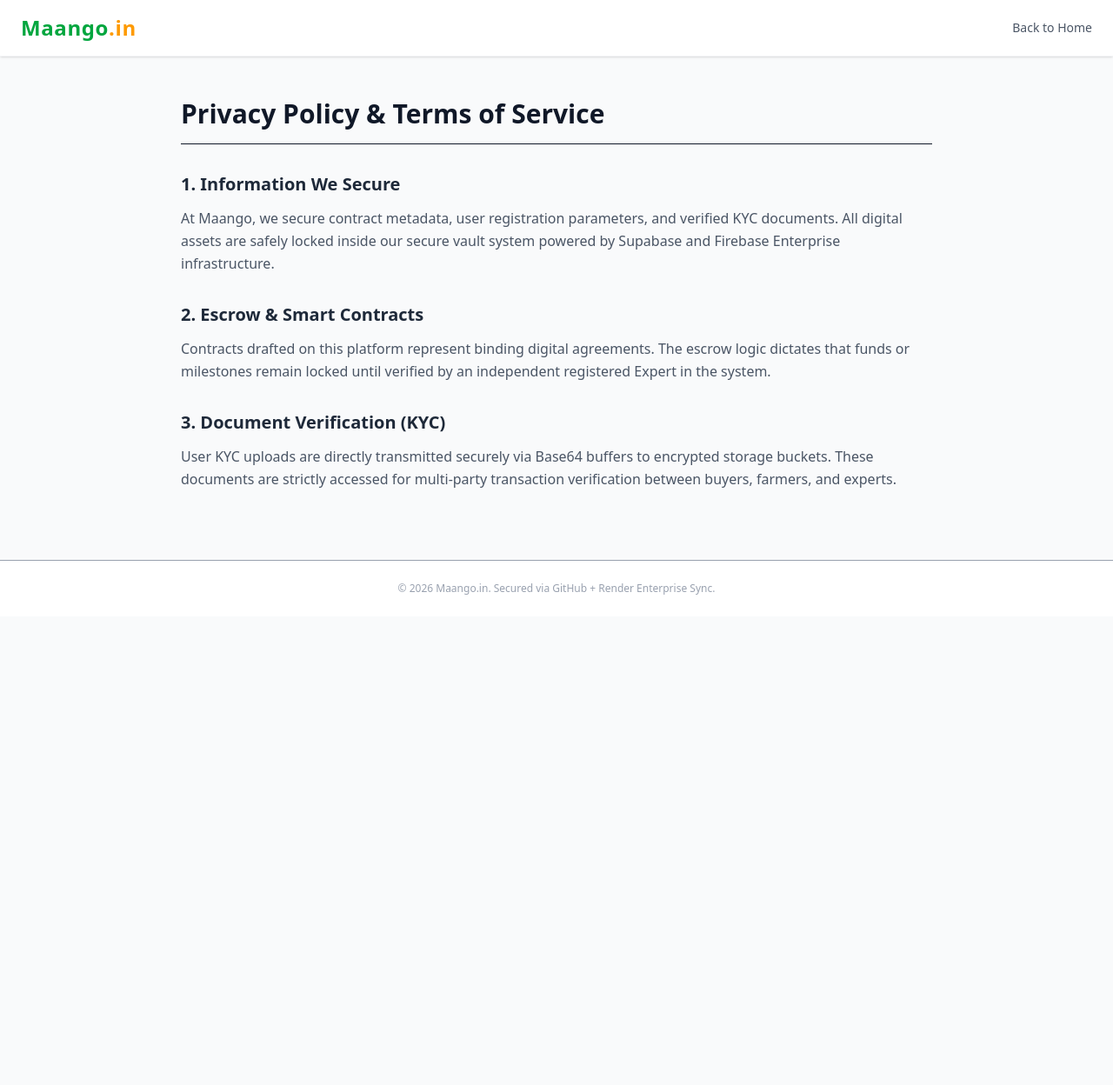
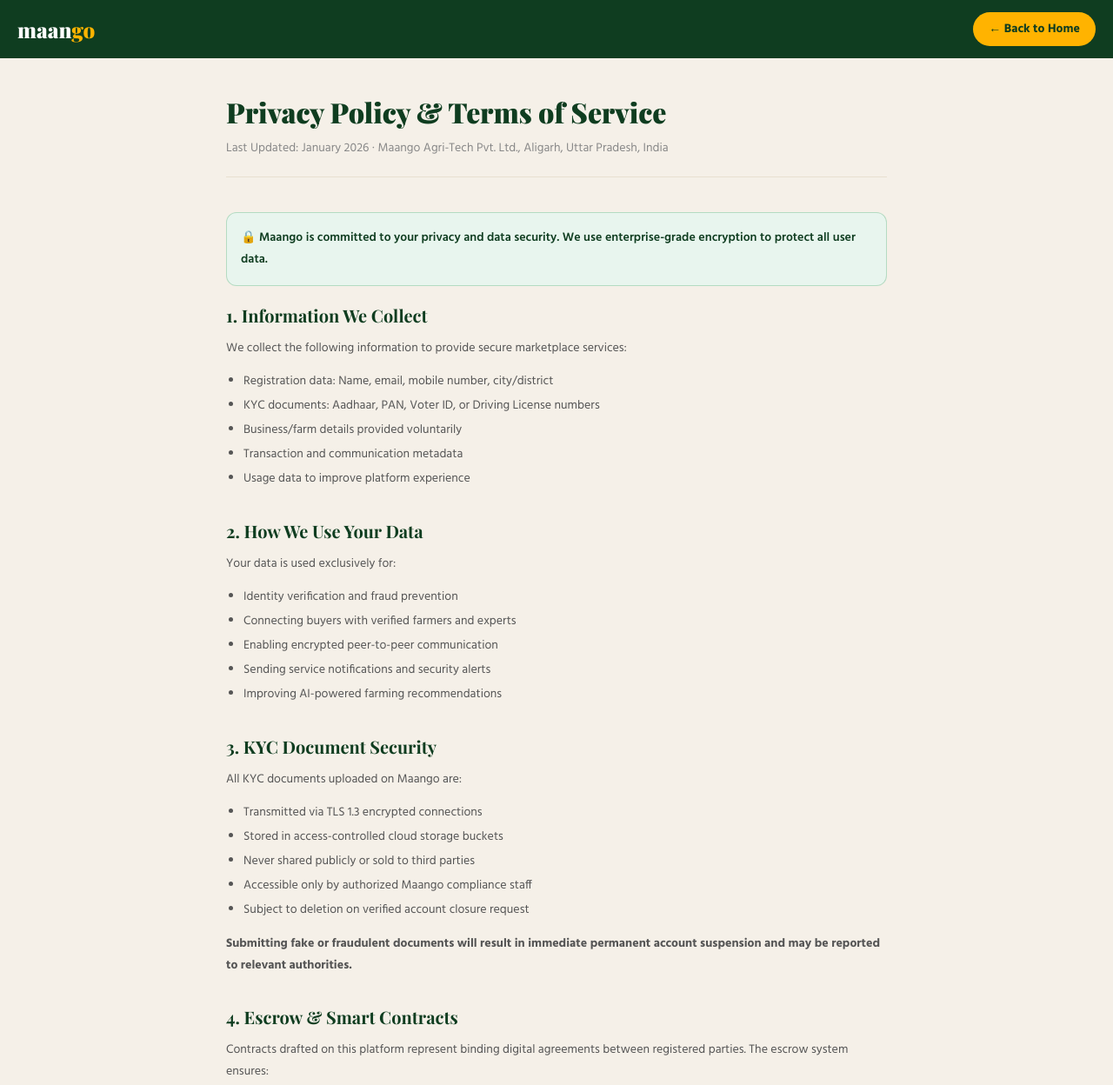
Before and after one commit to nishantr3884-arch/maango.in, a plain HTML site: page legal.html in a window 1280 px wide. Shown: the top 1248 px of the page at 87% size. Before the commit the page ends 800 px from the top, so only its background shows below. Drawn offline with nearby package versions, Linux system fonts and the light colour scheme.

Commit message:
legal.html

```diff
--- a/legal.html
+++ b/legal.html
@@ -3,37 +3,131 @@
 <head>
 <meta charset="UTF-8">
 <meta name="viewport" content="width=device-width, initial-scale=1.0">
-    <title>Legal & Compliance | Maango</title>
-    <script src="https://cdn.jsdelivr.net/npm/@tailwindcss/browser@4"></script>
+<title>Legal & Privacy | Maango</title>
+<link href="https://fonts.googleapis.com/css2?family=Playfair+Display:wght@700;900&family=Hind:wght@400;500;600;700&display=swap" rel="stylesheet">
+<style>
+  :root { --green: #0F3D20; --green2: #1B8C3E; --gold: #FFB300; --bg: #F5F0E8; --border: #E8E0D0; --gray: #888; }
+  * { margin:0; padding:0; box-sizing:border-box; }
+  body { font-family: 'Hind', sans-serif; background: var(--bg); color: #1A1A1A; }
+  nav { background: var(--green); padding: 14px 20px; display: flex; justify-content: space-between; align-items: center; }
+  .logo { font-family: 'Playfair Display', serif; font-size: 24px; font-weight: 900; color: #fff; text-decoration: none; }
+  .logo span { color: var(--gold); }
+  .back-btn { background: var(--gold); border: none; color: var(--green); padding: 8px 18px; border-radius: 24px; font-size: 14px; font-weight: 700; cursor: pointer; text-decoration: none; display: inline-block; font-family: 'Hind', sans-serif; }
+  main { max-width: 800px; margin: 0 auto; padding: 40px 20px 80px; }
+  h1 { font-family: 'Playfair Display', serif; font-size: 32px; font-weight: 900; color: var(--green); margin-bottom: 8px; }
+  .subtitle { color: var(--gray); font-size: 14px; margin-bottom: 40px; padding-bottom: 20px; border-bottom: 1px solid var(--border); }
+  section { margin-bottom: 32px; }
+  h2 { font-family: 'Playfair Display', serif; font-size: 20px; font-weight: 700; color: var(--green); margin-bottom: 12px; display: flex; align-items: center; gap: 8px; }
+  p { color: #555; line-height: 1.8; font-size: 14px; margin-bottom: 12px; }
+  .info-box { background: #e8f5ee; border: 1px solid #1B8C3E40; border-radius: 12px; padding: 16px; margin: 20px 0; }
+  .info-box p { color: var(--green); margin: 0; font-weight: 600; }
+  ul { color: #555; line-height: 2; font-size: 14px; padding-left: 20px; margin-bottom: 12px; }
+  a { color: var(--green2); font-weight: 600; }
+  footer { text-align: center; padding: 24px; background: var(--green); color: rgba(255,255,255,0.7); font-size: 12px; }
+</style>
 </head>
-<body class="bg-gray-50 text-gray-800 font-sans">
+<body>
 
-    <nav class="bg-white shadow-sm py-4 px-6 flex justify-between items-center border-b border-gray-100">
-        <a href="index.html" class="text-2xl font-bold text-green-600 tracking-wide">Maango<span class="text-amber-500">.in</span></a>
-        <a href="index.html" class="text-sm font-medium text-gray-600 hover:text-green-600 transition">Back to Home</a>
+<nav>
+  <a href="index.html" class="logo">maan<span>go</span></a>
+  <a href="index.html" class="back-btn">← Back to Home</a>
 </nav>
 
-    <main class="max-w-4xl mx-auto px-4 py-12">
-        <h1 class="text-3xl font-extrabold text-gray-900 mb-8 border-b pb-4">Privacy Policy & Terms of Service</h1>
+<main>
+  <h1>Privacy Policy & Terms of Service</h1>
+  <p class="subtitle">Last Updated: January 2026 · Maango Agri-Tech Pvt. Ltd., Aligarh, Uttar Pradesh, India</p>
 
-        <section class="mb-8">
-            <h2 class="text-xl font-bold text-gray-800 mb-3">1. Information We Secure</h2>
-            <p class="text-gray-600 leading-relaxed mb-4">At Maango, we secure contract metadata, user registration parameters, and verified KYC documents. All digital assets are safely locked inside our secure vault system powered by Supabase and Firebase Enterprise infrastructure.</p>
+  <div class="info-box">
+    <p>🔒 Maango is committed to your privacy and data security. We use enterprise-grade encryption to protect all user data.</p>
+  </div>
+
+  <section>
+    <h2>1. Information We Collect</h2>
+    <p>We collect the following information to provide secure marketplace services:</p>
+    <ul>
+      <li>Registration data: Name, email, mobile number, city/district</li>
+      <li>KYC documents: Aadhaar, PAN, Voter ID, or Driving License numbers</li>
+      <li>Business/farm details provided voluntarily</li>
+      <li>Transaction and communication metadata</li>
+      <li>Usage data to improve platform experience</li>
+    </ul>
   </section>
 
-        <section class="mb-8">
-            <h2 class="text-xl font-bold text-gray-800 mb-3">2. Escrow & Smart Contracts</h2>
-            <p class="text-gray-600 leading-relaxed mb-4">Contracts drafted on this platform represent binding digital agreements. The escrow logic dictates that funds or milestones remain locked until verified by an independent registered Expert in the system.</p>
+  <section>
+    <h2>2. How We Use Your Data</h2>
+    <p>Your data is used exclusively for:</p>
+    <ul>
+      <li>Identity verification and fraud prevention</li>
+      <li>Connecting buyers with verified farmers and experts</li>
+      <li>Enabling encrypted peer-to-peer communication</li>
+      <li>Sending service notifications and security alerts</li>
+      <li>Improving AI-powered farming recommendations</li>
+    </ul>
   </section>
 
-        <section class="mb-8">
-            <h2 class="text-xl font-bold text-gray-800 mb-3">3. Document Verification (KYC)</h2>
-            <p class="text-gray-600 leading-relaxed">User KYC uploads are directly transmitted securely via Base64 buffers to encrypted storage buckets. These documents are strictly accessed for multi-party transaction verification between buyers, farmers, and experts.</p>
+  <section>
+    <h2>3. KYC Document Security</h2>
+    <p>All KYC documents uploaded on Maango are:</p>
+    <ul>
+      <li>Transmitted via TLS 1.3 encrypted connections</li>
+      <li>Stored in access-controlled cloud storage buckets</li>
+      <li>Never shared publicly or sold to third parties</li>
+      <li>Accessible only by authorized Maango compliance staff</li>
+      <li>Subject to deletion on verified account closure request</li>
+    </ul>
+    <p><strong>Submitting fake or fraudulent documents will result in immediate permanent account suspension and may be reported to relevant authorities.</strong></p>
+  </section>
+
+  <section>
+    <h2>4. Escrow & Smart Contracts</h2>
+    <p>Contracts drafted on this platform represent binding digital agreements between registered parties. The escrow system ensures:</p>
+    <ul>
+      <li>Funds or milestones remain locked until verified by a registered Expert</li>
+      <li>All contract metadata is stored immutably in our secure database</li>
+      <li>Disputes are mediated by our verified Expert network</li>
+    </ul>
+  </section>
+
+  <section>
+    <h2>5. Data Retention</h2>
+    <p>We retain your data for as long as your account is active or as required by Indian law (typically 7 years for financial records). You may request data deletion by contacting us at <a href="mailto:privacy@maango.in">privacy@maango.in</a>.</p>
+  </section>
+
+  <section>
+    <h2>6. User Responsibilities</h2>
+    <p>By using Maango, you agree to:</p>
+    <ul>
+      <li>Provide accurate and truthful information</li>
+      <li>Not use the platform for fraudulent or illegal activities</li>
+      <li>Maintain the confidentiality of your account credentials</li>
+      <li>Report suspicious activity to <a href="mailto:support@maango.in">support@maango.in</a></li>
+    </ul>
+  </section>
+
+  <section>
+    <h2>7. Third-Party Services</h2>
+    <p>Maango uses the following third-party services, each governed by their own privacy policies:</p>
+    <ul>
+      <li><strong>Google Firebase</strong> — Authentication and real-time database</li>
+      <li><strong>Supabase</strong> — PostgreSQL database and secure file storage</li>
+      <li><strong>Google Gemini AI</strong> — Agricultural knowledge and AI chat features</li>
+      <li><strong>Google Fonts</strong> — Typography rendering</li>
+    </ul>
+  </section>
+
+  <section>
+    <h2>8. Contact Us</h2>
+    <p>For any privacy concerns, data requests, or legal inquiries:</p>
+    <ul>
+      <li>Email: <a href="mailto:privacy@maango.in">privacy@maango.in</a></li>
+      <li>Support: <a href="mailto:support@maango.in">support@maango.in</a></li>
+      <li>Address: Maango,India</li>
+    </ul>
   </section>
 </main>
 
-    <footer class="bg-white border-t py-6 text-center text-xs text-gray-400">
-        &copy; 2026 Maango.in. Secured via GitHub + Render Enterprise Sync.
+<footer>
+  <p>© 2026 Maango All rights reserved. · Built with 💚 in India</p>
 </footer>
 
 </body>
```
Lines whose indentation alone changed are shown as unchanged.
